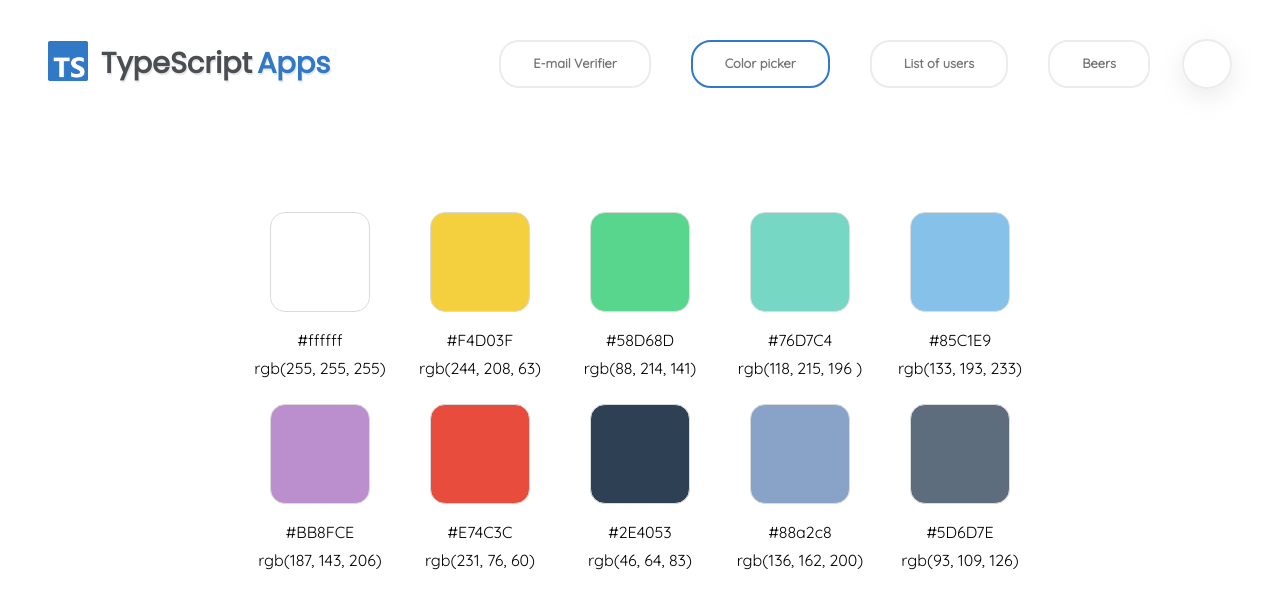
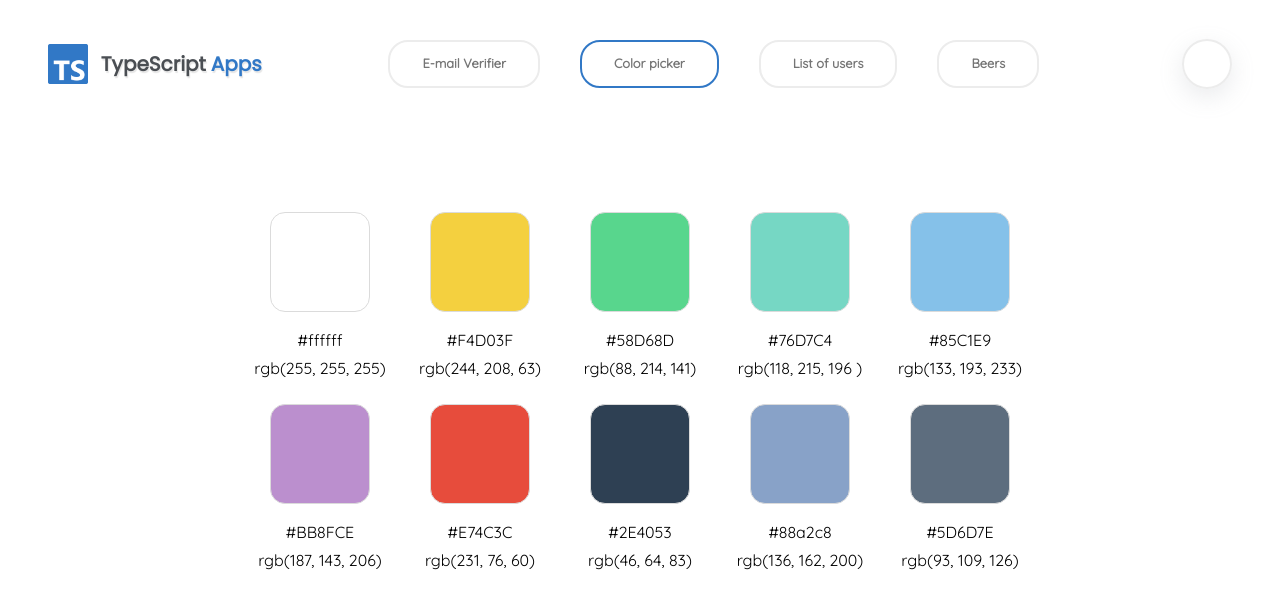
Before and after one commit to matt765/typescript-apps, a Next.js app: page /color-picker in a window 1280 px wide. Shown: the top 608 px of the page. Built offline with nearby package versions, Linux system fonts and the light colour scheme; some icons are missing.

Commit message:
add mobile menu

```diff
--- a/package.json
+++ b/package.json
@@ -12,6 +12,7 @@
     "@ant-design/icons": "^4.7.0",
     "@chakra-icons/bootstrap": "^1.2.0",
     "@chakra-icons/tabler-icons": "^1.5.0",
+    "@chakra-ui/icons": "^2.0.2",
     "@chakra-ui/react": "^2.0.0-next.3",
     "@emotion/react": "^11.9.3",
     "@emotion/styled": "^11.9.3",
--- a/src/components/UI/UI.comp.tsx
+++ b/src/components/UI/UI.comp.tsx
@@ -1,8 +1,12 @@
-import React, { ReactNode } from 'react'
-import { Flex } from '@chakra-ui/react'
+import { ReactNode } from 'react'
+import {
+  Flex, SimpleGrid
+} from '@chakra-ui/react'
 import { Navbar } from './components/navbar/Navbar.comp'
 import { Logo } from './components/logo/Logo.comp'
 import { Header } from './styles/UI.styles'
+import { GitlabIcon } from './components/GitlabIcon.comp'
+import { MobileNavbar } from './components/mobileNavbar/MobileNavbar.comp'
 
 export const UI = ({ children }: { children: ReactNode }) => {
   return (
@@ -13,6 +17,7 @@ export const UI = ({ children }: { children: ReactNode }) => {
         backgroundColor="#f0f0f0"
         width="100vw"
         height="100%"
+        padding={0}
       >
         <Flex
           alignItems="center"
@@ -23,10 +28,12 @@ export const UI = ({ children }: { children: ReactNode }) => {
           padding="1rem"
           id="app"
         >
-          <Flex sx={Header}>
+          <SimpleGrid sx={Header}>
+            <MobileNavbar/>
             <Logo/>
             <Navbar/>
-          </Flex>
+            <GitlabIcon/>
+          </SimpleGrid>
           <Flex justifyContent="center"
             width="100%"
             height="100%"
--- a/src/components/UI/components/logo/Logo.comp.tsx
+++ b/src/components/UI/components/logo/Logo.comp.tsx
@@ -1,3 +1,4 @@
+import * as React from 'react'
 import LogoImage from '../../../../assets/tslogo.png'
 import Image from 'next/image'
 import {
@@ -8,9 +9,11 @@ export const Logo: React.FC = () => {
   return (
     <Flex
       alignItems="center"
-      w="25rem"
     >
-      <Box marginRight="0.8rem">
+      <Box marginRight="0.8rem" sx={{
+        display: 'flex',
+        '@media(max-width:750px)': { display:'none' }
+      }}>
         <Image
           src={LogoImage}
           alt="TypeScript logo"
@@ -20,10 +23,13 @@ export const Logo: React.FC = () => {
       </Box>
       <Flex
         fontFamily="Poppins"
-        fontSize="1.8rem"
+        fontSize="1.25rem"
         color="#4a4e53"
         fontWeight="700"
         textShadow="1px 2px 1px rgba(0,0,0,0.1)"
+        alignItems={'center'}
+        justifyContent={'center'}
+        sx={{ '@media(max-width: 750px)':{ width: '100%' } }}
       >
         <Box>TypeScript</Box>
         <Box
--- /dev/null
+++ b/src/components/UI/components/mobileNavbar/MobileNavbar.comp.tsx
@@ -0,0 +1,43 @@
+import * as React from 'react'
+import {
+  Flex, IconButton
+} from '@chakra-ui/react'
+import {
+  activeLink, link
+} from '../navbar/styles/Navbar.styles'
+import Link from 'next/link'
+import { useRouter } from 'next/router'
+import { HamburgerIcon } from '@chakra-ui/icons'
+import {
+  mobileNavbarWrapper, mobileNavbar, mobileNavbarList
+} from './styles'
+
+export const MobileNavbar = () => {
+  const { pathname } = useRouter()
+  const [isOpen, setIsOpen] = React.useState(false)
+  const handleMenu = () => setIsOpen(!isOpen)
+
+  return (
+    <Flex alignItems={'center'} sx={mobileNavbarWrapper} onClick={handleMenu}>
+      <IconButton icon={<HamburgerIcon />} onClick={handleMenu} aria-label={'handle mobile menu'} variant={'outline'} boxShadow={'sm'} />
+      {isOpen &&
+          <Flex justifyContent="center" sx={mobileNavbar}>
+            <Flex sx={mobileNavbarList}>
+              <Link href="/email-verifier"><a style={pathname.includes('email-verifier') ? activeLink : link}>
+                E-mail Verifier
+              </a></Link>
+              <Link href="/color-picker"><a style={pathname.includes('color-picker') ? activeLink : link}>
+                Color picker
+              </a></Link>
+              <Link href="/users-list" ><a style={pathname.includes('users-list') ? activeLink : link}>
+                List of users
+              </a></Link>
+              <Link href="/beers" ><a style={pathname.includes('beer') ? activeLink : link}>
+                Beers
+              </a></Link>
+            </Flex>
+          </Flex>
+      }
+    </Flex>
+  )
+}
--- /dev/null
+++ b/src/components/UI/components/mobileNavbar/styles/index.ts
@@ -0,0 +1,49 @@
+export const mobileNavbarWrapper = {
+  '@media(min-width: 750px)':{ display: 'none' },
+  flexDirection: 'column',
+  alignItems: 'center',
+  justifyContent: 'center'
+}
+
+export const hamburgerMenu = {
+  width: '2rem',
+  height: '2rem'
+}
+
+export const mobileNavbar = {
+  position: 'absolute',
+  overflow: 'hidden',
+  width: '100vw',
+  height: '100vh',
+  inset: '0',
+  backgroundColor: 'rgba(0,0,0,0.59)',
+  display: 'flex',
+  alignItems: 'center',
+  justifyContent: 'center',
+  zIndex: 999
+}
+
+export const mobileNavbarList = {
+  flexDirection: 'column',
+  alignItems: 'center',
+  a:{
+    textDecoration: 'none',
+    m: '.5rem',
+    color: 'rgb(117, 117, 117)',
+    backgroundColor: 'rgb(255, 255, 255)',
+    p: '0.8rem 2rem 0.8rem 2rem',
+    borderRadius: '20px',
+    transition: '0.2s',
+    borderWidth: '2px',
+    borderColor: 'rgb(236, 236, 236)',
+    borderStyle: 'solid',
+    fontSize: '0.8rem',
+    fontFamily: 'Quicksand',
+    fontWeight: '700',
+    whiteSpace: 'nowrap',
+    '&:hover': {
+      transition: '0.2s',
+      borderColor: '#3178c6'
+    }
+  }
+}
--- a/src/components/UI/components/navbar/Navbar.comp.tsx
+++ b/src/components/UI/components/navbar/Navbar.comp.tsx
@@ -1,18 +1,15 @@
 import * as React from 'react'
 import Link from 'next/link'
+import { Flex } from '@chakra-ui/react'
 import {
-  Link as ChakraLink, Flex
-} from '@chakra-ui/react'
-import { Github } from '@chakra-icons/bootstrap'
-import {
-  headerLinks, headerGitlabIicon, activeLink, link
+  headerLinks, activeLink, link, headerLinksWrapper
 } from './styles/Navbar.styles'
 import { useRouter } from 'next/router'
 
 export const Navbar: React.FC = () => {
   const { pathname } = useRouter()
   return (
-    <Flex justifyContent="center">
+    <Flex justifyContent="center" sx={headerLinksWrapper}>
       <Flex sx={headerLinks}>
         <Link href="/email-verifier"><a style={pathname.includes('email-verifier') ? activeLink : link}>
             E-mail Verifier
@@ -27,11 +24,6 @@ export const Navbar: React.FC = () => {
             Beers
         </a></Link>
       </Flex>
-      <Flex alignItems="center">
-        <ChakraLink href="https://github.com/matt765/typescript-apps" sx={headerGitlabIicon} isExternal>
-          <Github/>
-        </ChakraLink>
-      </Flex>
     </Flex>
   )
 }
--- a/src/components/UI/components/navbar/styles/Navbar.styles.ts
+++ b/src/components/UI/components/navbar/styles/Navbar.styles.ts
@@ -15,6 +15,7 @@ export const headerLinks = {
     fontSize: '0.8rem',
     fontFamily: 'Quicksand',
     fontWeight: '700',
+    whiteSpace: 'nowrap',
     '&:hover': {
       transition: '0.2s',
       borderColor: '#3178c6'
@@ -47,12 +48,12 @@ export const activeLink = { borderColor: '#3178c6' }
 export const link = { borderColor: 'rgb(236, 236, 236)' }
 
 export const gitlabIcon = {
-  gridColumn: 2,
-  gridRow: 1
+  justifySelf: 'flex-end',
+  justifyContent: 'flex-end'
 }
 
-export const headerLinksWrapper = { '@media(max-width: 900px)': {
+export const headerLinksWrapper = { '@media(max-width: 1200px)':{
   gridRow: 2,
   gridColumn: 'span 2',
-  width: '100%'
+  '@media(max-width: 900px)': { display: 'none' }
 } }
--- a/src/components/UI/styles/UI.styles.ts
+++ b/src/components/UI/styles/UI.styles.ts
@@ -1,17 +1,21 @@
 export const Header = {
-  justifyContent: 'space-between',
-  alignItems: 'center',
+  gridTemplateColumns: 'repeat(3, auto)',
   h: '12vh',
   minH: '12vh',
   maxH: '12vh',
   w: '100%',
   pl: '2rem',
   pr: '2rem',
+  maxWidth: '100vw',
 
-  '@media(max-width: 900px)':{
-    display: 'grid',
-    gap: '1rem',
-    gridTemplateColumns: '90% 10%',
-    gridTemplateRows: 'repeat(2, 1fr)'
+  '@media(max-width: 1200px)':{
+    gridTemplateColumns: '70% 30%',
+    gridTemplateRows: 'repeat(2, 1fr)',
+    paddingBottom: '1rem'
+  },
+
+  '@media(max-width: 750px)':{
+    gridTemplateColumns: '15% 70% 15%',
+    gridTemplateRows: '1fr'
   }
 }
--- a/src/components/beers/Beers.tsx
+++ b/src/components/beers/Beers.tsx
@@ -6,7 +6,7 @@ import {
 export const Beers = ({
   children, ...rest
 }: React.DetailedHTMLProps<React.HTMLAttributes<HTMLDivElement>, HTMLDivElement>) =>
-  <Box as={'main'} {...rest} maxWidth={1200} margin={'0 auto'}>
+  <Box as={'section'} {...rest} maxWidth={1200} margin={'0 auto'}>
     <>
       <Box as={'header'} mb={10}>
         <Heading as={'h1'} size={'3xl'} fontWeight={500}>View our beers</Heading>
--- a/src/pages/_app.tsx
+++ b/src/pages/_app.tsx
@@ -5,10 +5,9 @@ import Head from 'next/head'
 import '@fontsource/poppins'
 import '@fontsource/quicksand'
 
-function MyApp({
+const MyApp = ({
   Component, pageProps
-}: AppProps) {
-  return (
+}: AppProps) =>
   <>
     <Head>
       <title>TypeScript Apps</title>
@@ -17,7 +16,5 @@ function MyApp({
       <Component {...pageProps} h="100vh"/>
     </ChakraProvider>
   </>
-  )
-}
 
 export default MyApp
```
Also changed, not shown: src/components/beers/components/SingleBeer.comp.tsx (+3 -4 lines), 1 other file (tests, documents, lock files or other folders). Lines whose indentation alone changed are shown as unchanged.
